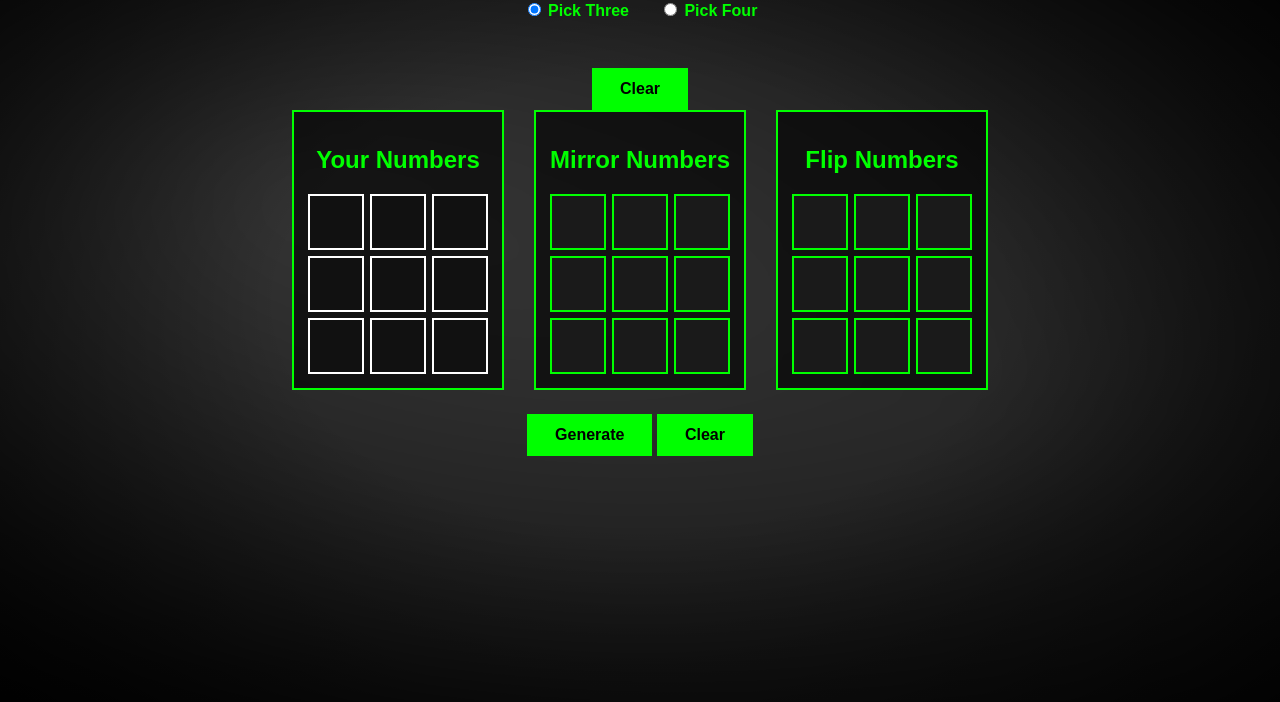
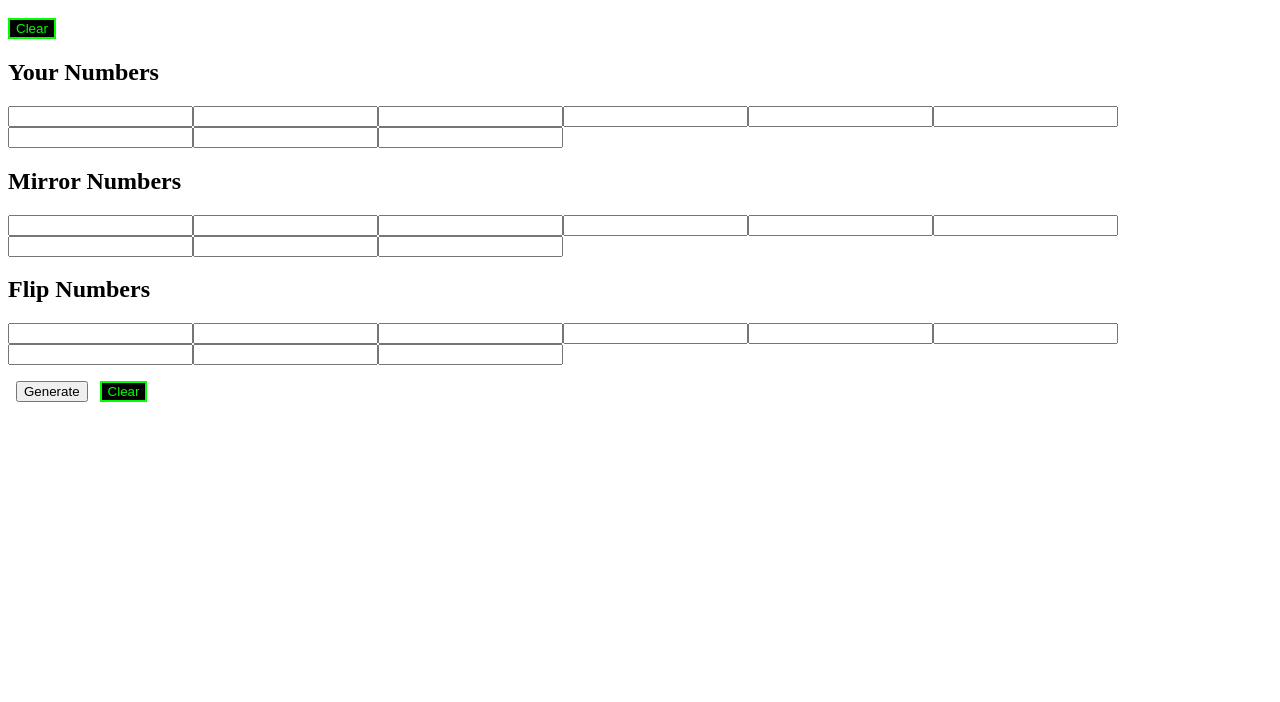
Before and after one commit to jayyfoxx/lotterystrat, a plain HTML site: page index.html in a window 1280 px wide. Shown: the part 98-800 px from the top of the page. Drawn offline with Linux system fonts and the light colour scheme.

Commit message:
Update styles.css

```diff
--- a/styles.css
+++ b/styles.css
@@ -1,151 +1,21 @@
-* {
-    box-sizing: border-box;
+.top-controls,
+.bottom-controls {
+    margin: 16px 0;
 }
 
-body {
-    margin: 0;
-    min-height: 100vh;
-    font-family: Arial, sans-serif;
-    color: #fff;
-    background-color: #000;
-    position: relative;
-    overflow-x: hidden;
+.bottom-controls button {
+    margin-top: 0;
+    margin-left: 8px;
 }
 
-/* Soft grayish, out-of-focus camera haze over the black background */
-body::before {
-    content: "";
-    position: fixed;
-    inset: -20%;
-    z-index: -2;
-    background:
-        radial-gradient(ellipse at 30% 40%, rgba(120,120,120,0.35), transparent 60%),
-        radial-gradient(ellipse at 70% 60%, rgba(90,90,90,0.30), transparent 65%),
-        radial-gradient(ellipse at 50% 50%, rgba(60,60,60,0.25), transparent 80%);
-    filter: blur(40px);
+.clear-btn {
+    background-color: #000;
+    color: #00FF00;
+    border: 2px solid #00FF00;
+    margin-top: 0;
 }
 
-/* Vignette to darken the edges like an old lens */
-body::after {
-    content: "";
-    position: fixed;
-    inset: 0;
-    z-index: -1;
-    background: radial-gradient(ellipse at center, transparent 40%, rgba(0,0,0,0.85) 100%);
-    pointer-events: none;
-}
-
-.container {
-    max-width: 900px;
-    margin: 0 auto;
-    padding: 24px 16px;
-    text-align: center;
-}
-
-h1 {
-    color: #00FF00;
-    margin-bottom: 16px;
-}
-
-h2, h3 {
-    color: #00FF00;
-}
-
-.mode-switch {
-    display: flex;
-    justify-content: center;
-    gap: 30px;
-    margin-bottom: 24px;
-    color: #00FF00;
-    font-weight: bold;
-}
-
-.mode-switch label {
-    cursor: pointer;
-}
-
-.boards {
-    display: flex;
-    flex-wrap: wrap;
-    justify-content: center;
-    gap: 30px;
-}
-
-.board {
-    border: 2px solid #00FF00;
-    padding: 14px;
-    background: rgba(0,0,0,0.6);
-}
-
-.grid {
-    display: grid;
-    gap: 6px;
-    justify-content: center;
-}
-
-.cell {
-    width: 56px;
-    height: 56px;
-    text-align: center;
-    font-size: 22px;
-    font-weight: bold;
-    background: #111;
-    color: #fff;
-    border: 2px solid #fff;
-    border-radius: 0;
-    outline: none;
-}
-
-.cell:focus {
-    border-color: #00FF00;
-    box-shadow: 0 0 6px #00FF00;
-}
-
-.cell.mirror {
-    background: #1a1a1a;
-    color: #00FF00;
-    border-color: #00FF00;
-    cursor: default;
-}
-
-button {
-    margin-top: 24px;
+.clear-btn:hover {
     background-color: #00FF00;
     color: #000;
-    border: none;
-    padding: 12px 28px;
-    font-size: 16px;
-    font-weight: bold;
-    cursor: pointer;
 }
-
-button:hover {
-    background-color: #fff;
-}
-
-#results {
-    margin-top: 28px;
-    text-align: left;
-}
-
-#results h3 {
-    text-align: center;
-}
-
-#results p {
-    background: rgba(0,0,0,0.7);
-    border-left: 4px solid #00FF00;
-    padding: 8px 12px;
-    margin: 6px 0;
-    font-family: monospace;
-    font-size: 16px;
-}
-
-#results .mirror-text {
-    color: #00FF00;
-}
-
-.message {
-    color: #fff;
-    text-align: center;
-}
```
